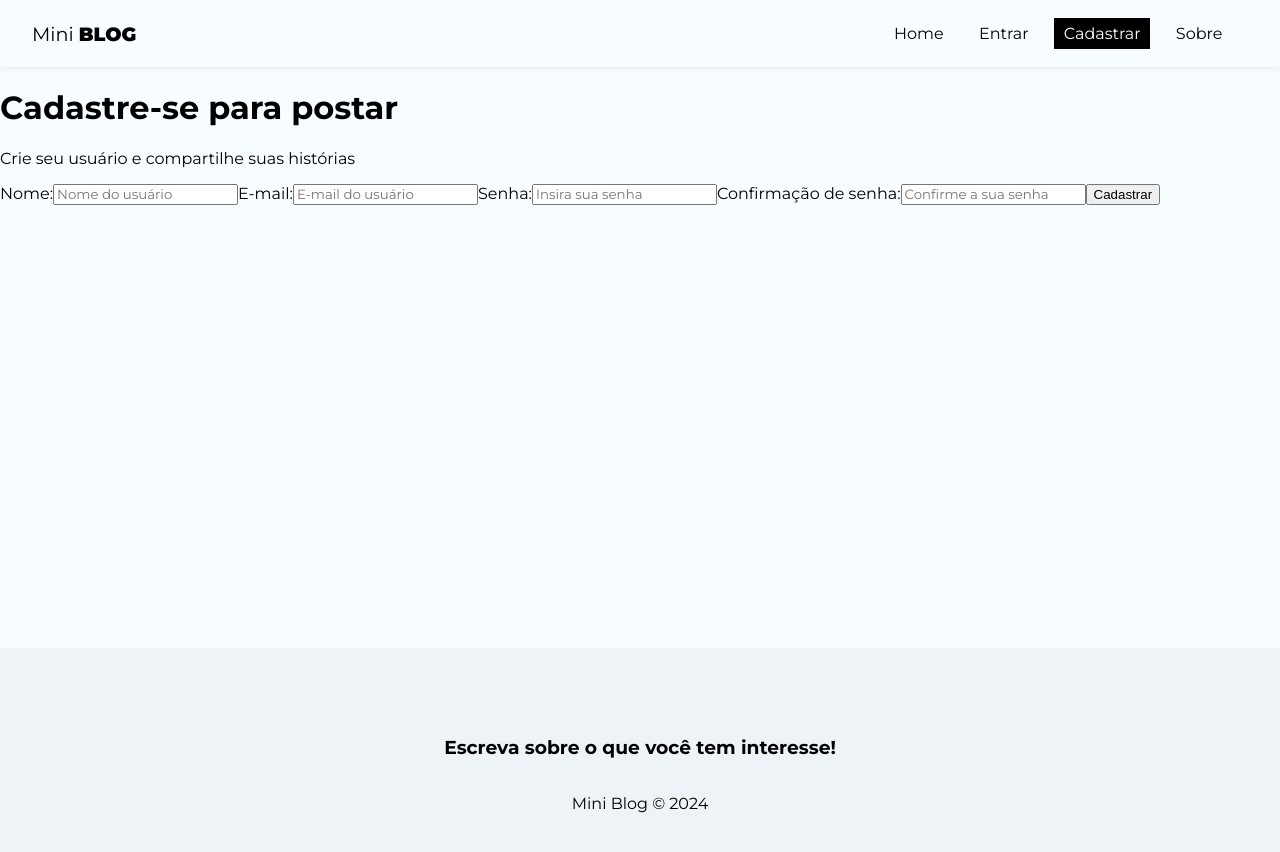
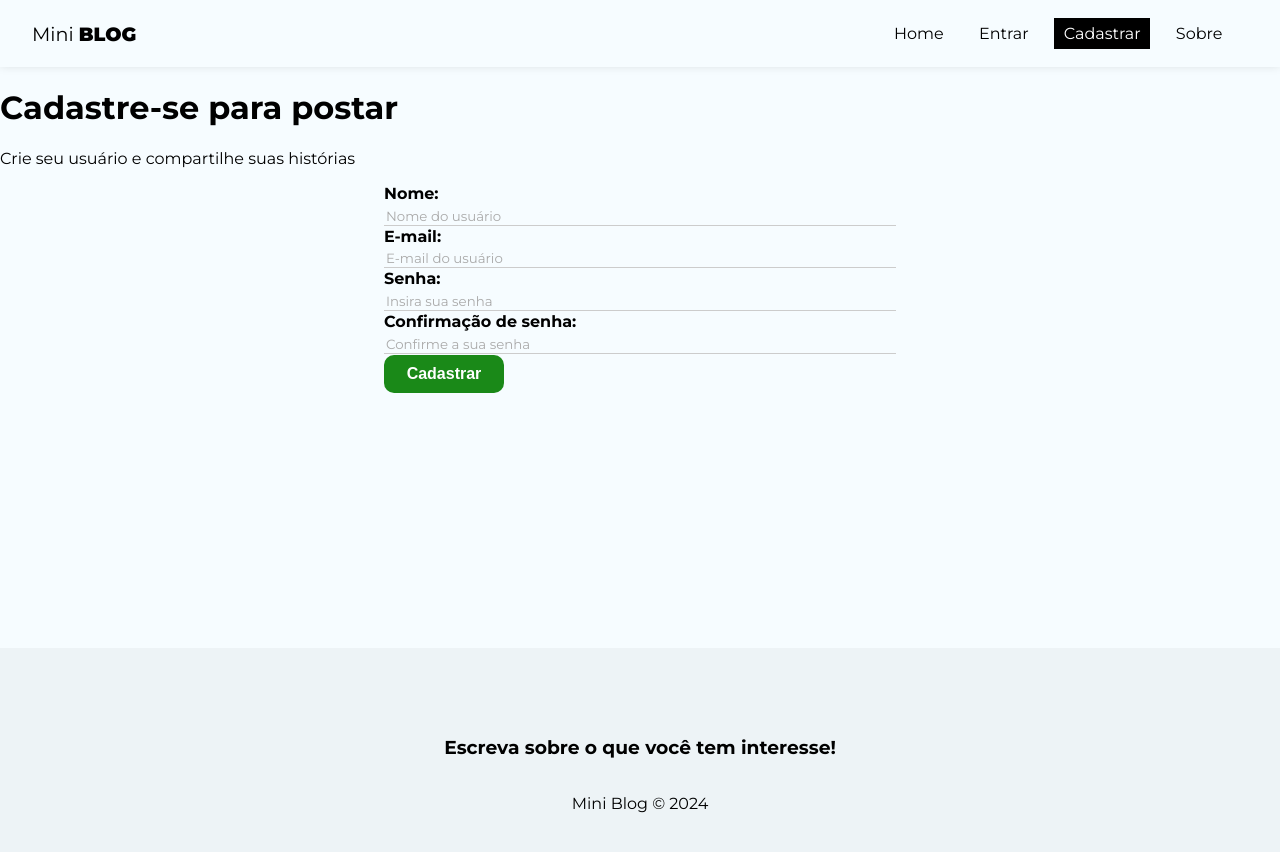
Before and after one commit to Victor-Hugo-SdS/miniblog, a React (Create React App) app: page /register in a window 1280 px wide. Shown: the top 852 px of the page. Built offline with nearby package versions, Linux system fonts and the light colour scheme.

Commit message:
global style

```diff
--- a/src/index.css
+++ b/src/index.css
@@ -8,6 +8,7 @@
 input::placeholder,
 textarea::placeholder {
   font-family: "Montserrat", sans-serif;
+  color: #aaa;
 }
 
 input:focus,
@@ -31,3 +32,80 @@
 nav button:hover {
   color: #bbb;
 }
+
+/* form styles */
+form {
+  max-width: 40%;
+  margin: 0 auto;
+}
+
+label {
+  display: flex;
+  flex-direction: column;
+  margin-bottom: 1px;
+}
+
+label span {
+  margin-bottom: .3em;
+  font-weight: bold;
+  text-align: left;
+}
+
+input,
+textarea {
+  box-sizing: border-box;
+  border: none;
+  border-bottom: 1px solid #ccc;
+  background-color: transparent;
+}
+
+.btn{
+  background-color: #1a8918;
+  color: #FFF;
+  text-align: center;
+  cursor: pointer;
+  border-radius: 10px;
+  width: 120px;
+  font-weight: bold;
+  border: none;
+  padding: 10px 15px;
+  font-size: 1em;
+}
+
+.btn.btn-dark {
+  background-color: #000;
+  border-radius: 0;
+}
+
+.btn.btn-outline {
+  background-color: transparent;
+  border-radius: 0;
+  color: #000;
+  border: 1px solid #000;
+  padding: 7px 30px;
+}
+
+.btn:hover {
+  background-color: #0f730c;
+  color: #fff;
+}
+
+.btn.btn-outline:hover {
+  background-color: #000;
+}
+
+.btn.btn-danger:hover {
+  background-color: #dc3545;
+}
+
+button[disabled] {
+  background-color: #aaa;
+}
+
+.container .error {
+  color: #721c24;
+  background-color: #f8d7da;
+  border: 1px solid #f5c6cb;
+  padding: 5px;
+  border-radius: 5px;
+}
```
